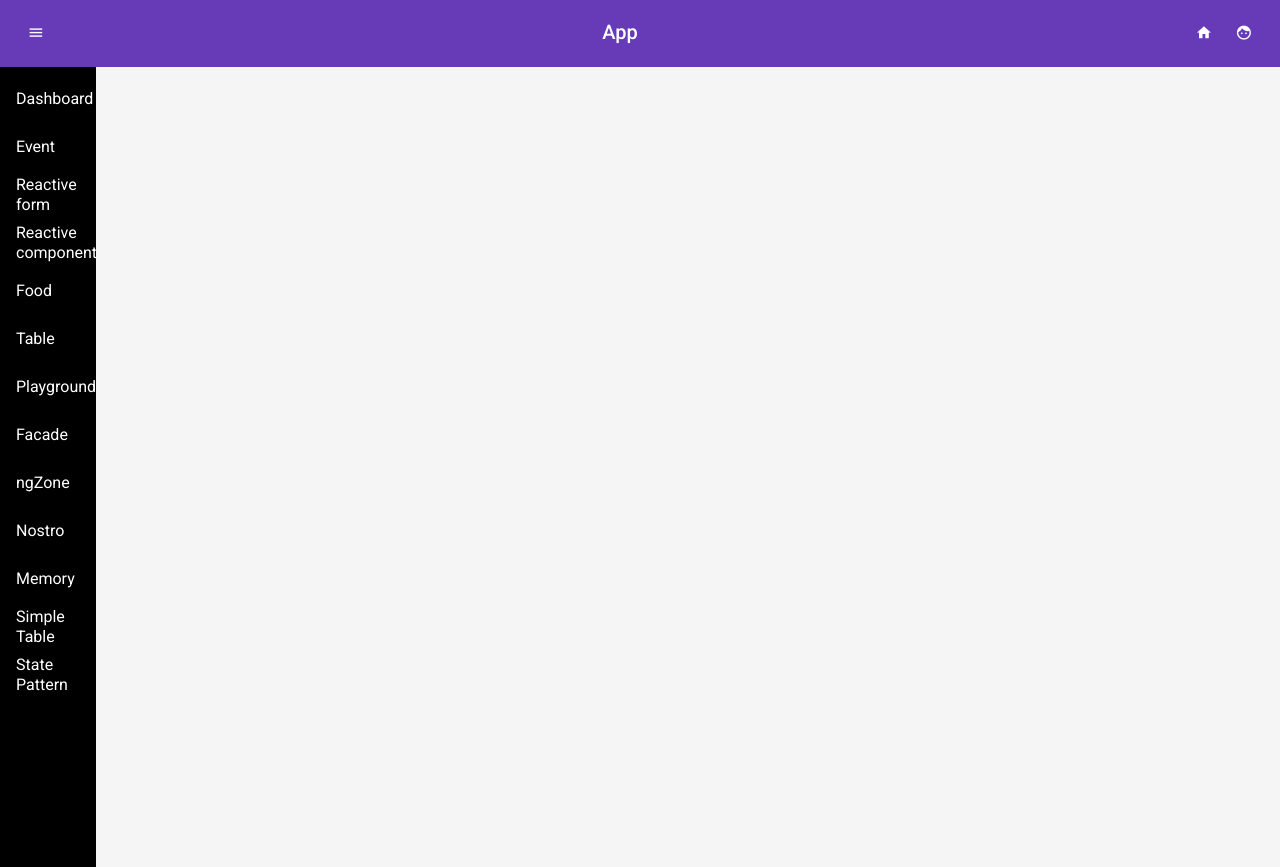
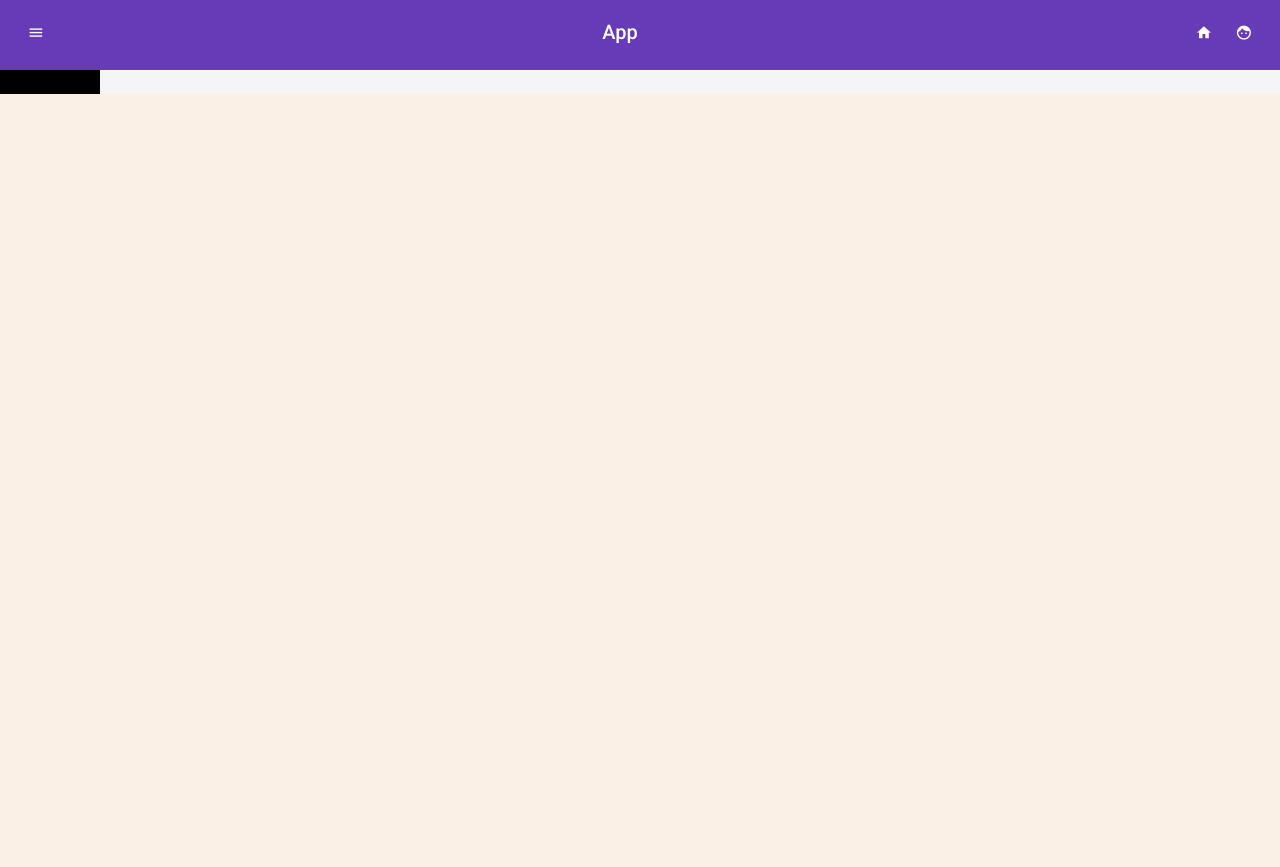
Before and after one commit to georgegabor/my-dietary-app-frontend, an Angular app: page /nav in a window 1280 px wide. After the commit the page ends 800 px from the top, so only its background shows below. Built offline with nearby package versions, Linux system fonts and the light colour scheme.

Commit message:
Workin on global styles

```diff
--- a/src/styles.scss
+++ b/src/styles.scss
@@ -25,10 +25,6 @@ $centura-app-gui-accent: mat.define-palette(
   A400
 );
 
-* {
-  transition: all 1s;
-}
-
 // // The warn palette is optional (defaults to red).
 $centura-app-gui-warn: mat.define-palette(mat.$red-palette);
 
@@ -49,6 +45,23 @@ $centura-app-gui-theme: mat.define-light-theme(
 
 $primary: rgb(255, 233, 58);
 
+*,
+::before,
+::after {
+  padding: 0;
+  margin: 0;
+  box-sizing: border-box;
+}
+
+html {
+  font-size: 62.5%;
+}
+
+body {
+  font-family: Arial, Helvetica, sans-serif, 'Helvetica Neue', sans-serif;
+  background-color: linen;
+}
+
 .container {
   width: 100%;
   margin: 2%;
@@ -59,43 +72,9 @@ a {
   text-decoration: none;
   font-family: open-sans, Helvetica, Arial, sans-serif;
 }
+
 a.logo {
   font-weight: bold;
-}
-
-nav {
-  float: right;
-
-  ul {
-    list-style-type: none;
-    margin: 0;
-    display: flex;
-
-    li a {
-      padding: 1em;
-
-      &:hover {
-        background: darken($primary, 10%);
-      }
-    }
-  }
-}
-
-h1 {
-  margin-top: 2em;
-}
-
-html {
-  font-size: 60%; // adjust the size with percentage here.
-  height: 100%;
-}
-
-body {
-  height: 100%;
-  margin: 0;
-  font-family: Arial, Helvetica, sans-serif, 'Helvetica Neue', sans-serif;
-  // overflow-y: auto;
-  background-color: #fafafa;
 }
 
 .form-page-title {
```
